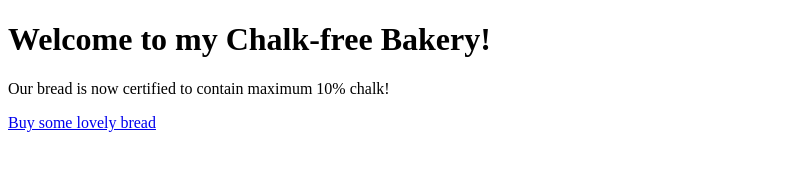
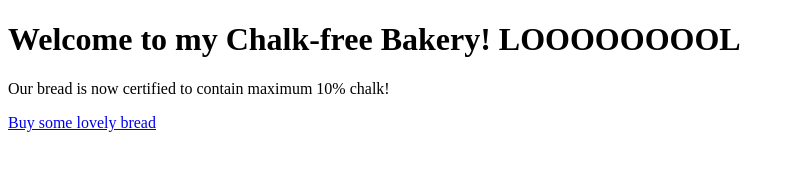
Before and after one commit to textchimp/ba-demo, a plain HTML site: page index.html in a window 1280 px wide. Shown: the whole page, without its empty margins (0-795 px from the left). Drawn offline with Linux system fonts and the light colour scheme.

Commit message:
merge LOL

```diff
--- a/index.html
+++ b/index.html
@@ -5,7 +5,7 @@
   <title>My Wonderful Bakery</title>
 </head>
 <body>
-  <h1>Welcome to my Chalk-free Bakery!</h1>
+  <h1>Welcome to my Chalk-free Bakery! LOOOOOOOOL</h1>
   <p>Our bread is now certified to contain maximum 10% chalk!</p>
   <a href="/shop">Buy some lovely bread</a>
 </body>
```
